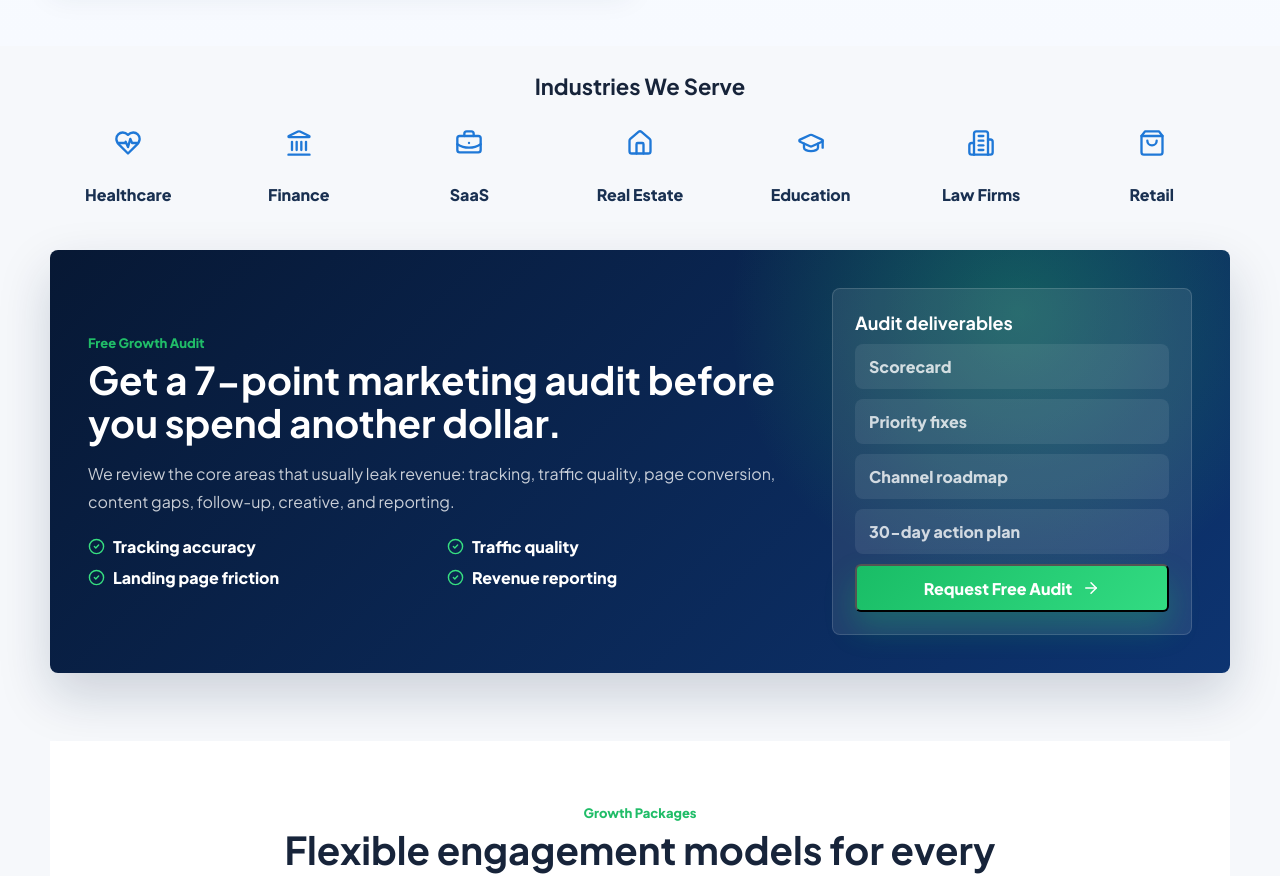
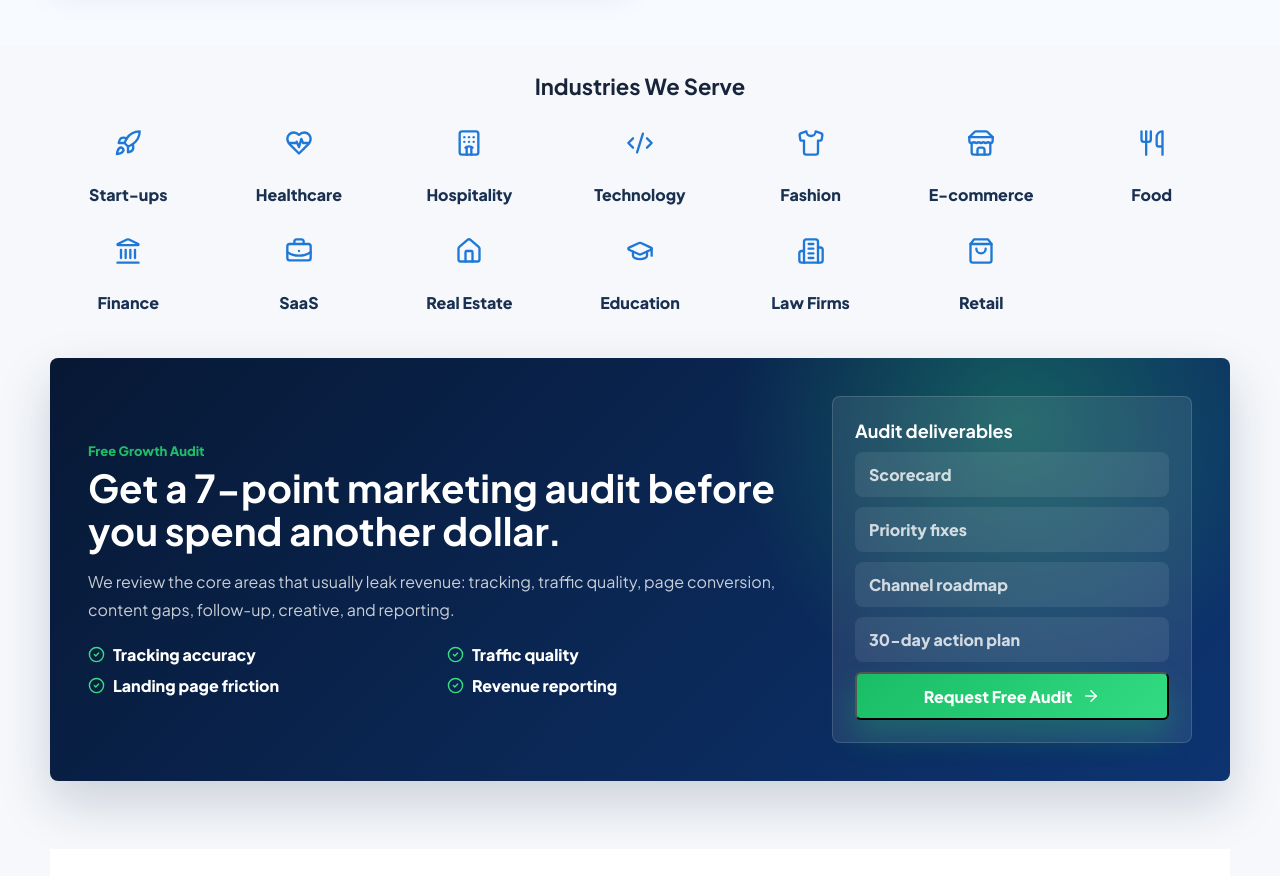
Before and after one commit to HassanBinWaqar/growgrid-digital, a React (Vite) app: page / in a window 1280 px wide. Shown: the part 8920-9796 px from the top of the page. Built offline with nearby package versions, Linux system fonts and the light colour scheme.

Commit message:
Add more served industries

```diff
--- a/src/main.tsx
+++ b/src/main.tsx
@@ -17,6 +17,7 @@ import {
   GraduationCap,
   HeartPulse,
   Home,
+  Hotel,
   Instagram,
   Landmark,
   LayoutDashboard,
@@ -30,10 +31,13 @@ import {
   Rocket,
   Search,
   ShieldCheck,
+  Shirt,
   ShoppingBag,
   Star,
+  Store,
   Target,
   TrendingUp,
+  Utensils,
   UsersRound,
   Video,
   X,
@@ -413,7 +417,13 @@ const whyChoosePoints = [
 ] as const;
 
 const industries = [
+  ["Start-ups", Rocket],
   ["Healthcare", HeartPulse],
+  ["Hospitality", Hotel],
+  ["Technology", Code2],
+  ["Fashion", Shirt],
+  ["E-commerce", Store],
+  ["Food", Utensils],
   ["Finance", Landmark],
   ["SaaS", BriefcaseBusiness],
   ["Real Estate", Home],
```
